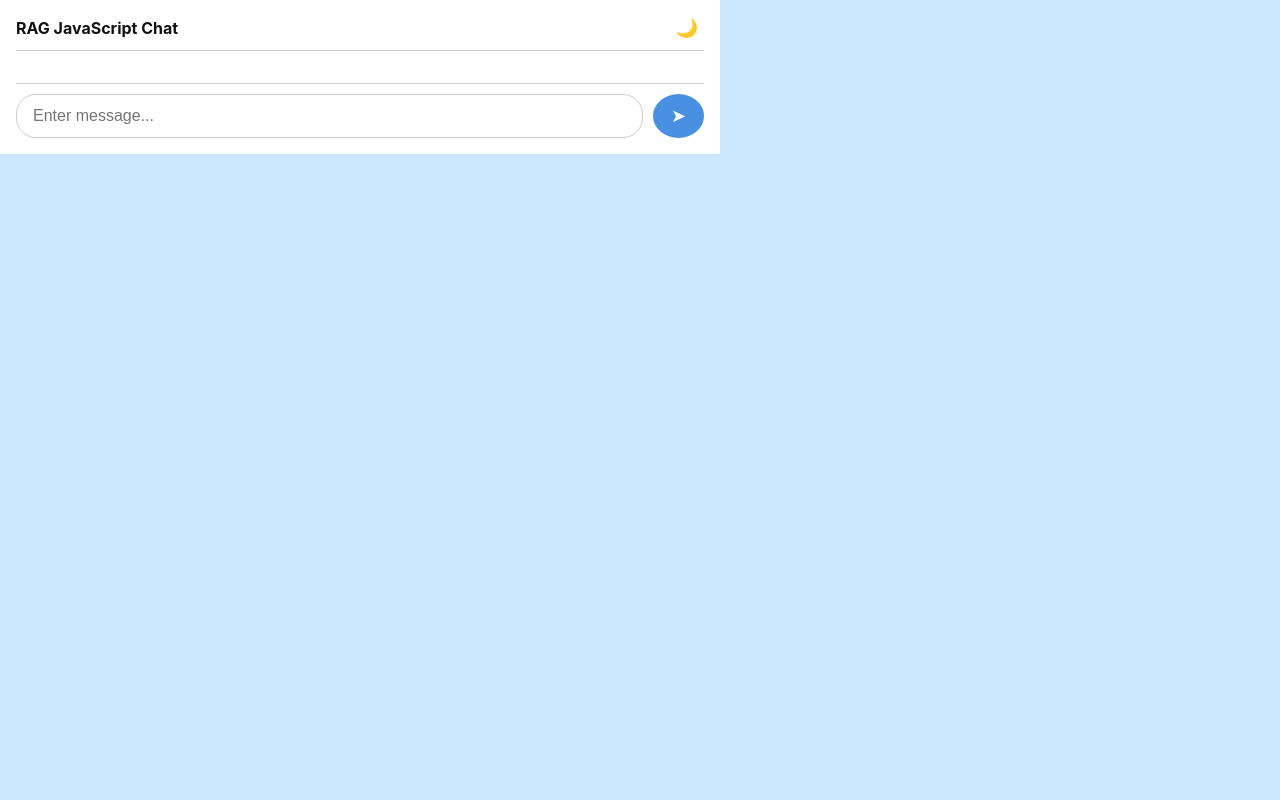
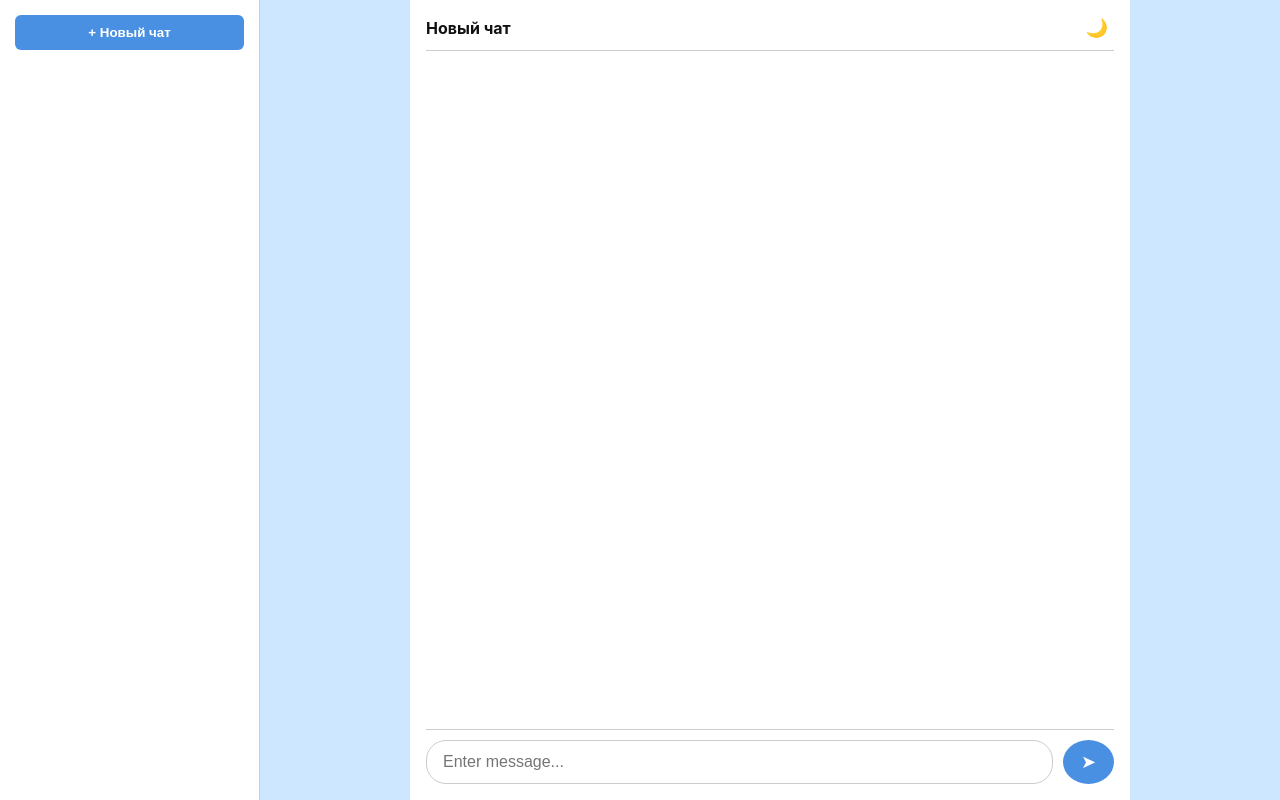
Before and after one commit to reginafeles/rag-js, a plain HTML site: page templates/index.html in a window 1280 px wide. Drawn offline with nearby package versions, Linux system fonts and the light colour scheme.

Commit message:
upd cont

```diff
--- a/templates/index.html
+++ b/templates/index.html
@@ -1,15 +1,14 @@
 <!DOCTYPE html>
-<html lang="ru" data-theme="light">
+<html lang="ru">
 <head>
   <meta charset="UTF-8">
-  <title>RAG Мини-чат</title>
+  <title>RAG JavaScript Chat</title>
+  <meta name="viewport" content="width=device-width, initial-scale=1">
 
   <script>
     (function () {
-      const saved = localStorage.getItem("theme");
-      if (saved === "dark" || saved === "light") {
+      const saved = localStorage.getItem("theme") || "light";
       document.documentElement.setAttribute("data-theme", saved);
-      }
     })();
   </script>
 
@@ -17,21 +16,36 @@
 </head>
 <body>
 
+<div class="app-container">
+  <div class="sidebar">
+    <button id="newChatBtn">+ Новый чат</button>
+    <div id="chatList"></div>
+  </div>
+<div class="chat-wrapper">
   <div class="chat-container">
-
     <div class="header">
-    <span>RAG JavaScript Chat</span>
+      <span id="chatTitle">Новый чат</span>
       <button id="themeToggle" title="Toggle theme">🌙</button>
     </div>
 
     <div id="messages"></div>
 
     <form id="inputForm">
-    <input id="queryInput" type="text" placeholder="Enter message..." autocomplete="off" />
+      <input
+        id="queryInput"
+        type="text"
+        placeholder="Enter message..."
+        autocomplete="off"
+      />
       <button type="submit" id="sendBtn">➤</button>
     </form>
   </div>
+  </div>
+</div>
 
-<script src="/static/js/script.js"></script>
+<script src="https://cdn.jsdelivr.net/npm/marked/marked.min.js"></script>
+
+<script src="/static/js/script.js" defer></script>
+
 </body>
 </html>
```
Lines whose indentation alone changed are shown as unchanged.
